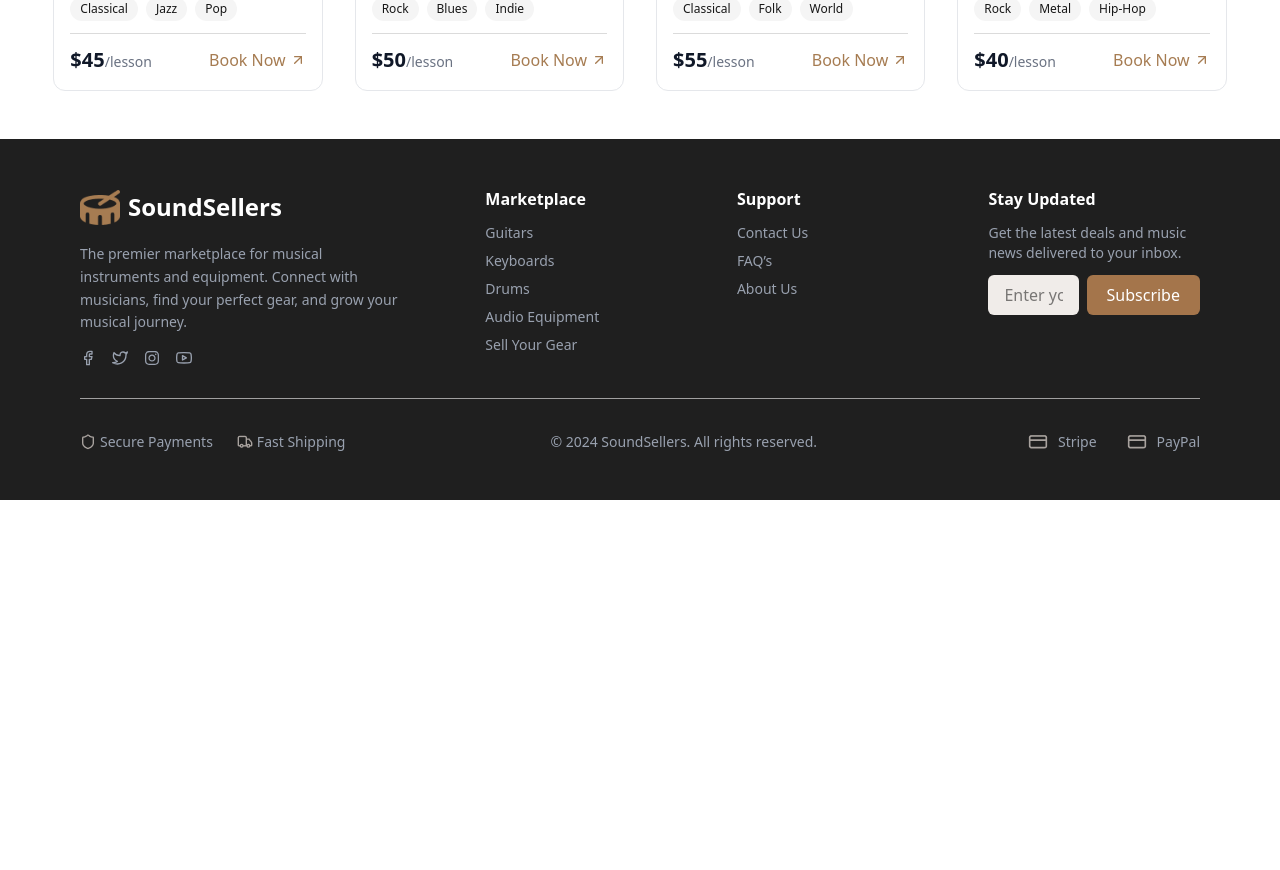
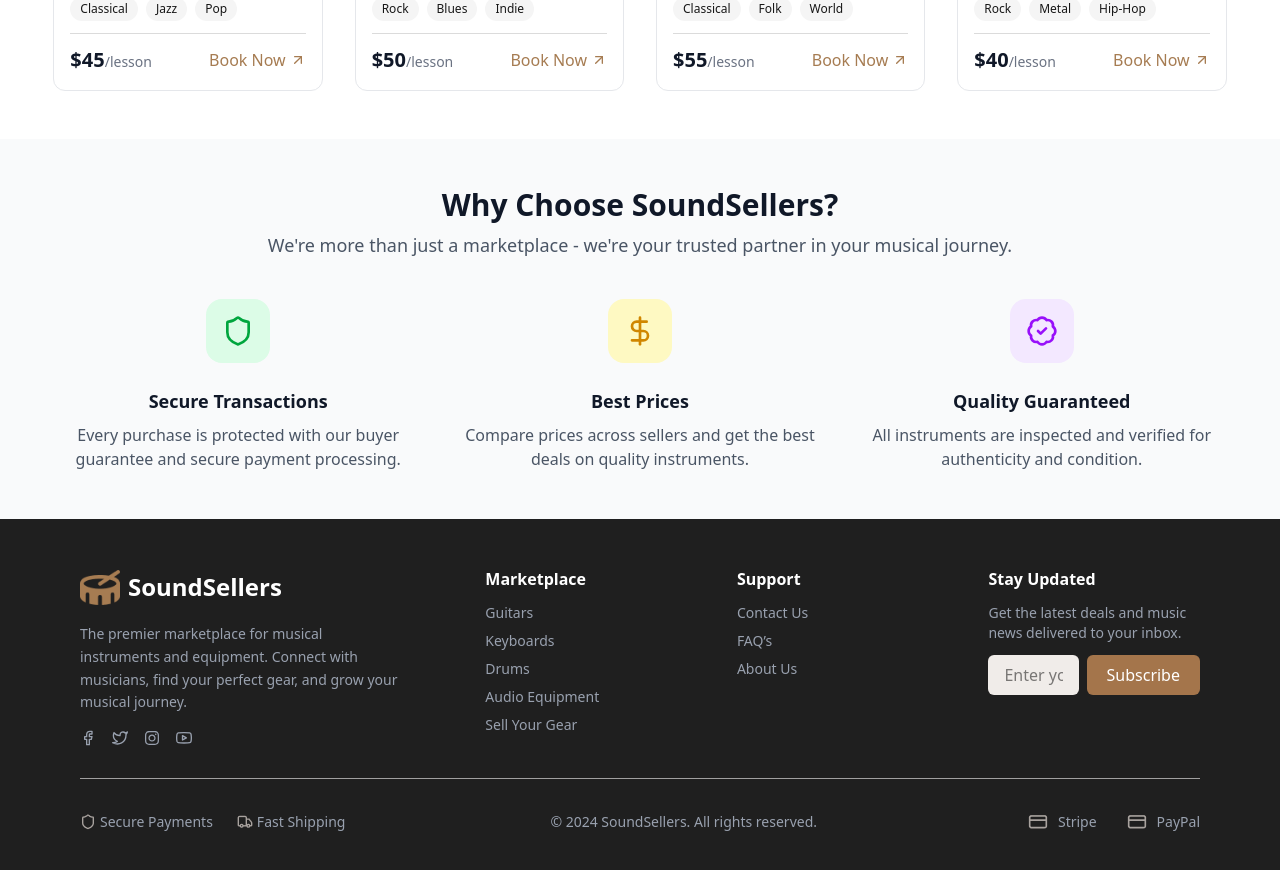
Before and after one commit to abuhurayrasyam/sound-sellers, a React (Vite) app: page / in a window 1280 px wide. Shown: the part 2580-3450 px from the top of the page. Before the commit the page ends 3080 px from the top, so only its background shows below. Built offline with nearby package versions, Linux system fonts and the light colour scheme.

Commit message:
why choose sound sellers section added

```diff
--- /dev/null
+++ b/src/components/Home/WhyChooseSoundSellers.jsx
@@ -0,0 +1,62 @@
+import React from 'react';
+import { DollarSign, BadgeCheck, Shield } from 'lucide-react';
+
+const features = [
+    {
+        icon: Shield,
+        title: 'Secure Transactions',
+        description: 'Every purchase is protected with our buyer guarantee and secure payment processing.',
+        iconBgClass: 'bg-[#DCFCE7]',
+        iconColorClass: 'text-[#00A63E]',
+    },
+    {
+        icon: DollarSign,
+        title: 'Best Prices',
+        description: 'Compare prices across sellers and get the best deals on quality instruments.',
+        iconBgClass: 'bg-[#FEF9C2]',
+        iconColorClass: 'text-[#D08700]',
+    },
+    {
+        icon: BadgeCheck,
+        title: 'Quality Guaranteed',
+        description: 'All instruments are inspected and verified for authenticity and condition.',
+        iconBgClass: 'bg-[#F3E8FF]',
+        iconColorClass: 'text-[#9810FA]',
+    },
+];
+
+const WhyChooseSoundSellers = () => {
+    return (
+        <section className="max-w-7xl mx-auto py-12">
+            <div className="max-w-11/12 mx-auto">
+                <div className="text-center">
+                    <h2 className="text-2xl md:text-3xl font-extrabold text-[#101828]">
+                        Why Choose SoundSellers?
+                    </h2>
+                    <p className="mt-2 text-lg text-[#4A5565]">
+                        We're more than just a marketplace - we're your trusted partner in your musical journey.
+                    </p>
+                </div>
+
+                <div className="mt-10">
+                    <div className="grid grid-cols-1 gap-y-12 md:grid-cols-3 md:gap-x-8">
+                        {features.map((feature) => {
+                            const IconComponent = feature.icon;
+                            return (
+                                <div key={feature.title} className="flex flex-col items-center text-center">
+                                    <div className={`flex items-center justify-center h-16 w-16 rounded-2xl ${feature.iconBgClass}`}>
+                                        <IconComponent size={32} className={feature.iconColorClass} strokeWidth={2} />
+                                    </div>
+                                    <h3 className="mt-6 text-lg font-bold text-[#101828]">{feature.title}</h3>
+                                    <p className="mt-2 text-base text-[#4A5565]">{feature.description}</p>
+                                </div>
+                            );
+                        })}
+                    </div>
+                </div>
+            </div>
+        </section>
+    );
+};
+
+export default WhyChooseSoundSellers;
--- a/src/pages/Home.jsx
+++ b/src/pages/Home.jsx
@@ -3,6 +3,7 @@ import Hero from '../components/Home/Hero';
 import ShopByCategory from '../components/Home/ShopByCategory';
 import TrendingProducts from '../components/Home/TrendingProducts';
 import TopMusicTeachers from '../components/Home/TopMusicTeachers';
+import WhyChooseSoundSellers from '../components/Home/WhyChooseSoundSellers';
 
 const Home = () => {
     return (
@@ -19,6 +20,9 @@ const Home = () => {
             <section className='bg-white'>
                 <TopMusicTeachers></TopMusicTeachers>
             </section>
+            <section className='bg-[#F9FAFB]'>
+                <WhyChooseSoundSellers></WhyChooseSoundSellers>
+            </section>
         </div>
     );
 };
```
